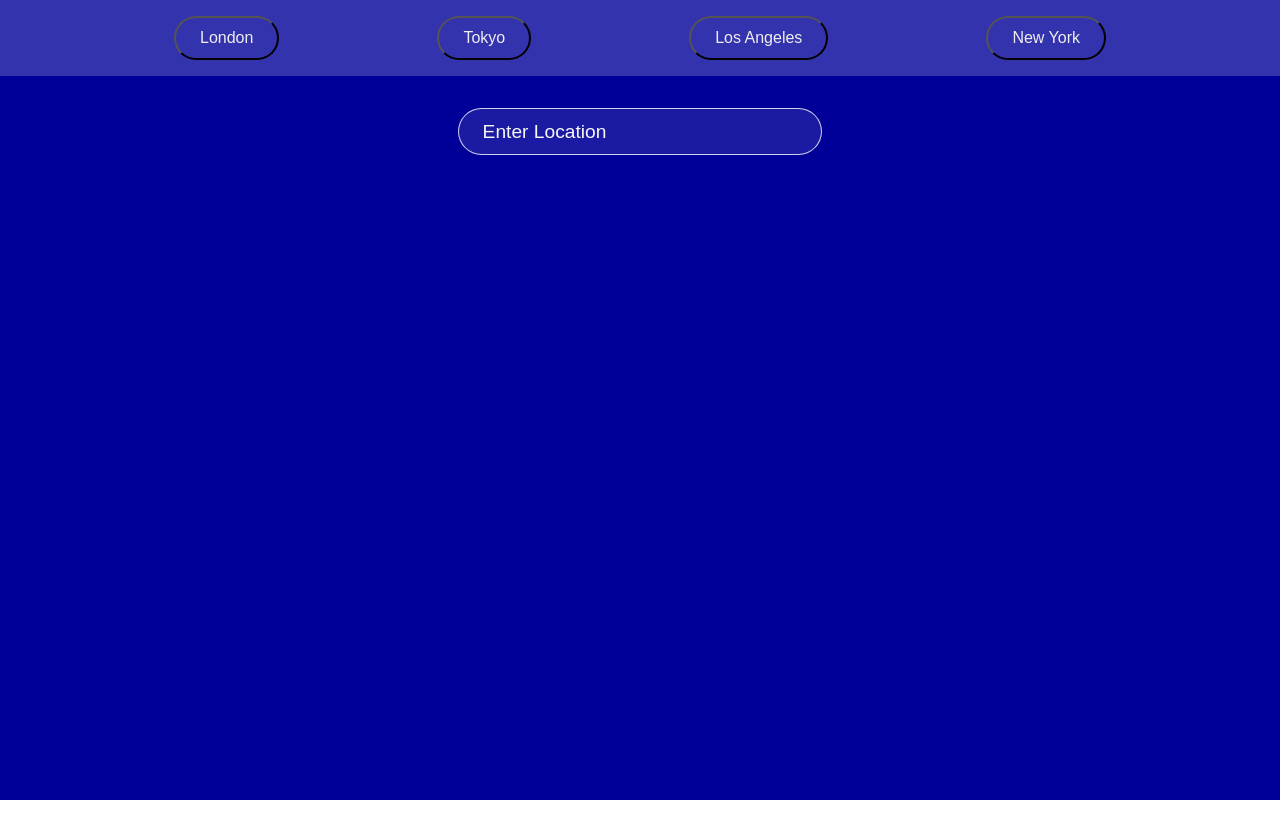
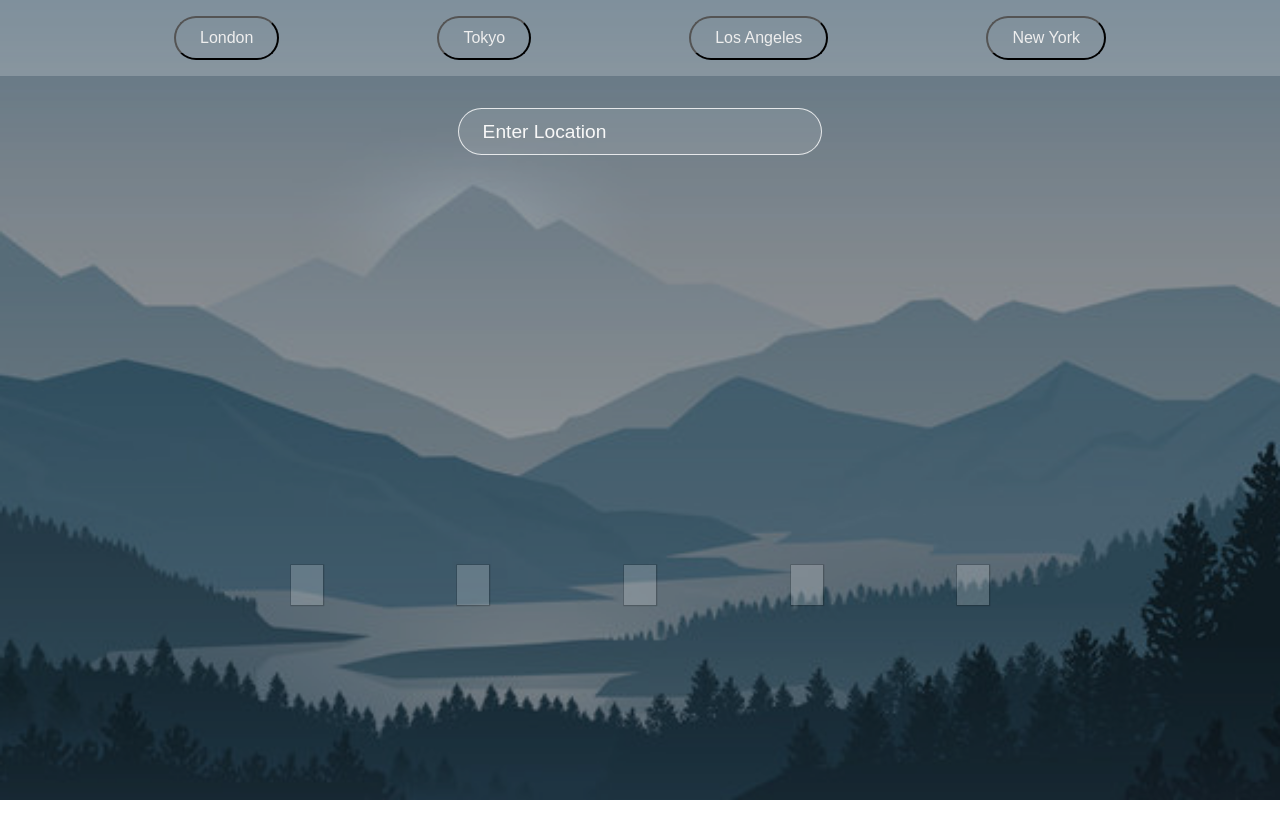
Before and after one commit to kylemiller13/weather_site, a React (Create React App) app: page / in a window 1280 px wide. Shown: the top 838 px of the page. Built offline with nearby package versions, Linux system fonts and the light colour scheme; no server answers.

Commit message:
import styling

```diff
--- a/src/index.css
+++ b/src/index.css
@@ -33,8 +33,8 @@ h1 {
 
 .app:before {
   content: '';
-  /* background: url('./assets/weather.jpg') no-repeat center center/cover; */
-  background-color: #0000FF;
+  background: url('./assets/mountain.jpg') no-repeat center center/cover;
+  /* background-color: #0000FF; */
   position: absolute;
   width: 100%;
   height: 100%;
@@ -63,7 +63,7 @@ h1 {
 }
 
 .container {
-  max-width: 700px;
+  max-width: 1000px;
   height: 700px;
   margin: auto;
   padding: 0 1rem;
@@ -78,7 +78,6 @@ h1 {
   width: 100%;
   margin: 1rem auto;
 }
-
 
 .app .bottom {
   display: flex;
@@ -102,6 +101,7 @@ button {
   font-size: 1rem;
   padding: .7rem 1.5rem;
 }
+
 .searchBTN{
   padding: 1rem;
   display: flex;
@@ -110,3 +110,65 @@ button {
   justify-content: space-evenly;
   background-color: rgba(255,255,255, 0.2);
 }
+
+.card1 {
+  max-width: 200px;
+  max-height: 500px;
+  box-sizing: content-box;
+  /* margin: 0 0.5%; */
+  /* outline: auto; */
+  background-color: rgba(255,255,255, 0.2);
+  box-shadow: 0.3px 0.3px 0.3px 1px rgba(0, 0, 0, 0.2);
+}
+
+.card2{
+  max-width: 200px;
+  max-height: 500px;
+  box-sizing: content-box;
+  /* margin: 0 0.5%; */
+  /* outline: auto; */
+  background-color: rgba(255,255,255, 0.2);
+  box-shadow: 0.3px 0.3px 0.3px 1px rgba(0, 0, 0, 0.2);
+}
+
+.card3{
+  max-width: 200px;
+  max-height: 500px;
+  box-sizing: content-box;
+  /* margin: 0 0.5%; */
+  /* outline: auto; */
+  background-color: rgba(255,255,255, 0.2);
+  box-shadow: 0.3px 0.3px 0.3px 1px rgba(0, 0, 0, 0.2);
+}
+
+.card4{
+  max-width: 200px;
+  max-height: 500px;
+  box-sizing: content-box;
+  /* margin: 0 0.5%; */
+  /* outline: auto; */
+  background-color: rgba(255,255,255, 0.2);
+  box-shadow: 0.3px 0.3px 0.3px 1px rgba(0, 0, 0, 0.2);
+}
+
+.card5{
+  max-width: 200px;
+  max-height: 500px;
+  box-sizing: content-box;
+  /* margin: 0 0.5%; */
+  /* outline: auto; */
+  background-color: rgba(255,255,255, 0.2);
+  box-shadow: 0.3px 0.3px 0.3px 1px rgba(0, 0, 0, 0.2);
+}
+
+.middle {
+  display: flex;
+  flex-direction: row;
+  justify-content: space-evenly;
+  align-items: center;
+}
+
+
+img{
+  width: 85px;
+}
```
